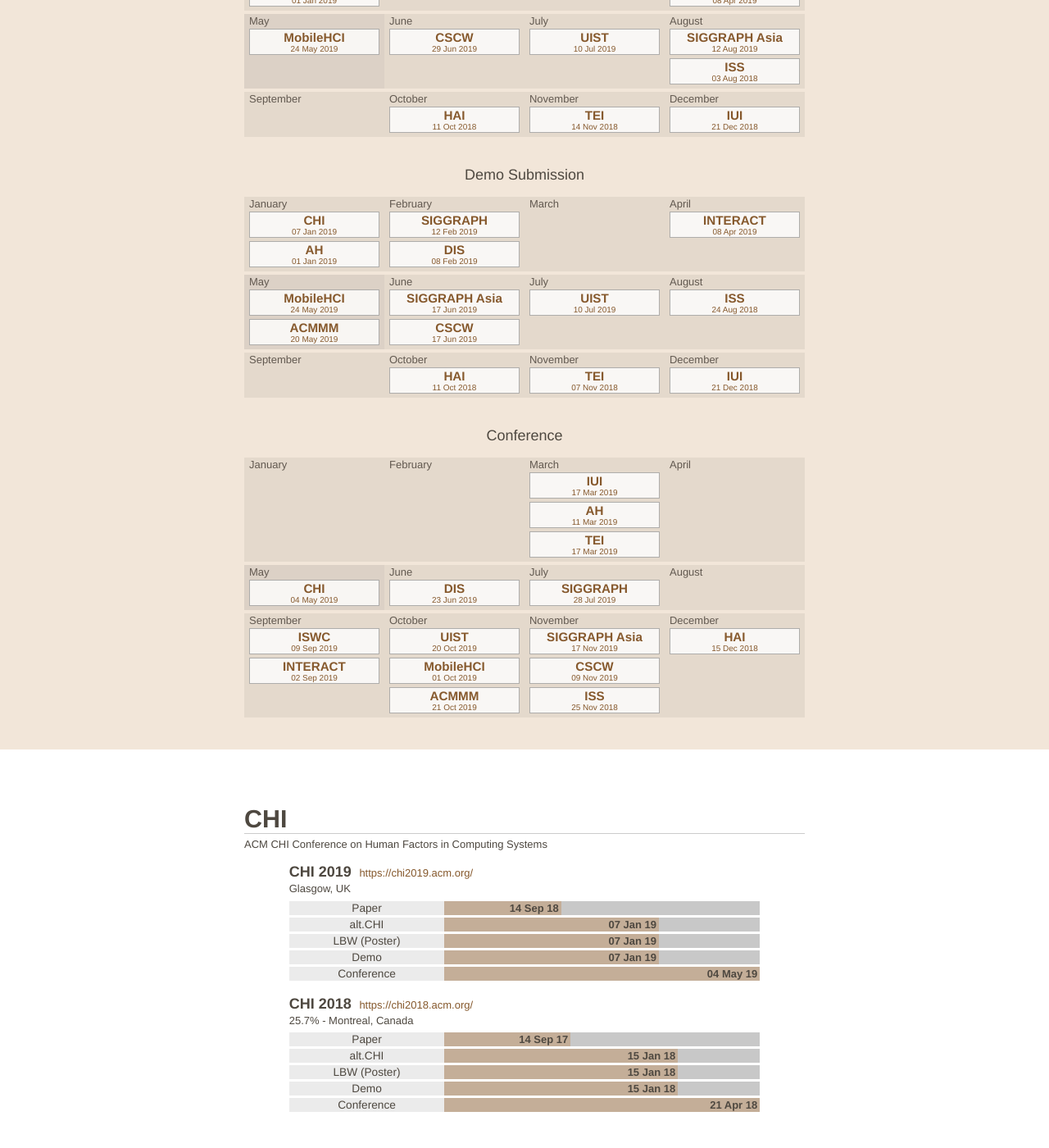
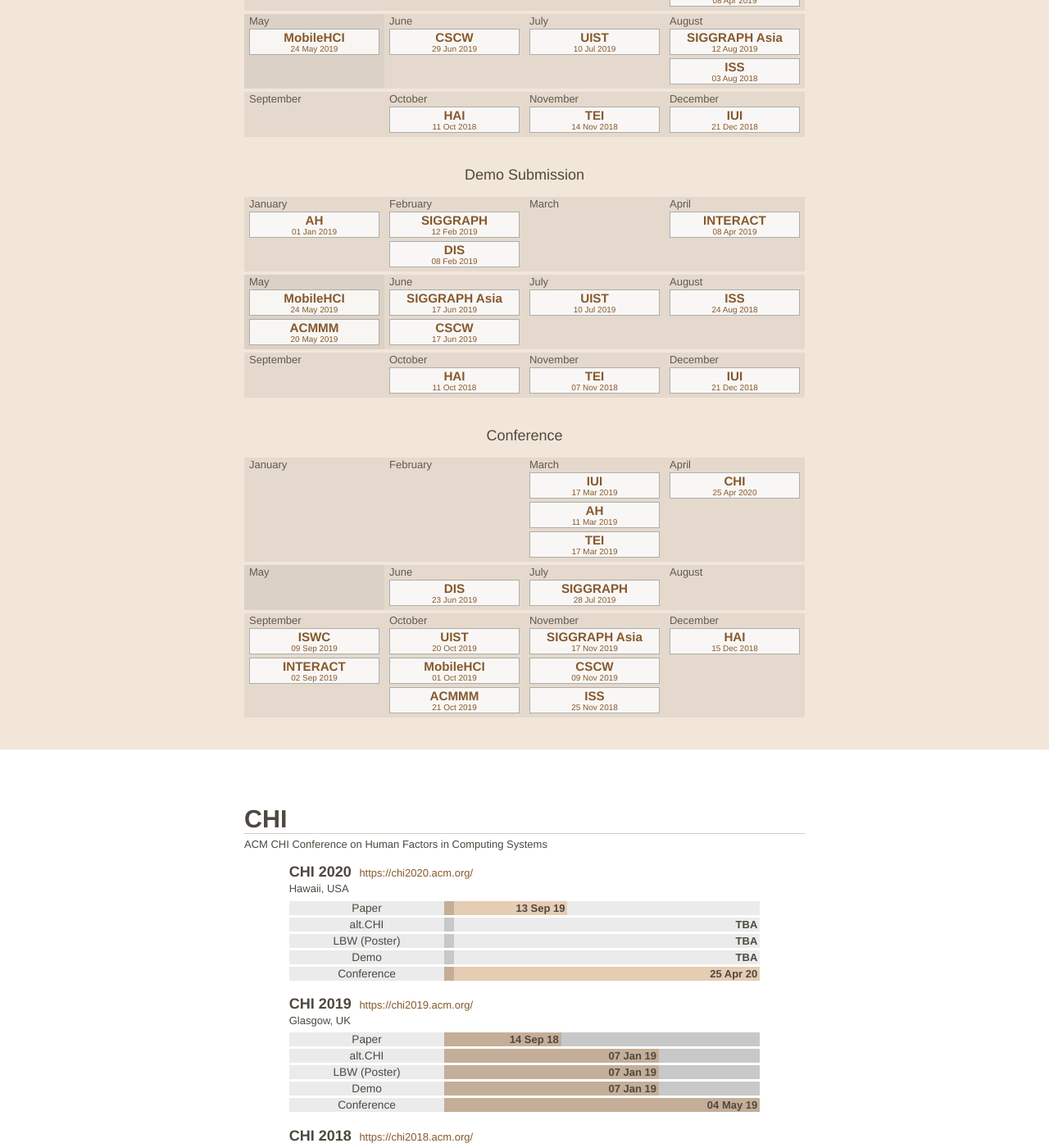
Before and after one commit to hci-calendar/hci-calendar.github.io, a Jekyll site: the page built from _pages/hci.md, in a window 1280 px wide and 1400 px high, scrolled down 876 px. Shown: the whole window at 82% size. Built offline with Jekyll 4.4.1, drawn with Linux system fonts in a browser that asks for light colours; comment, search, counter and statistics services are not loaded; some of the changed text lies outside the part shown.

Commit message:
add chi2020

```diff
--- a/_data/cal/hci.yml
+++ b/_data/cal/hci.yml
@@ -1,6 +1,24 @@
 - name: CHI
   long: ACM CHI Conference on Human Factors in Computing Systems
   years:
+  -
+    year: 2020
+    date: "2020-04-25"
+    url : https://chi2020.acm.org/
+    info: Hawaii, USA
+    submissions:
+    -
+      type: Paper
+      date: "2019-09-13"
+    -
+      type: alt.CHI
+      date: "TBA"
+    -
+      type: LBW (Poster)
+      date: "TBA"
+    -
+      type: Demo
+      date: "TBA"
   -
     year: 2019
     date: "2019-05-04"
```
